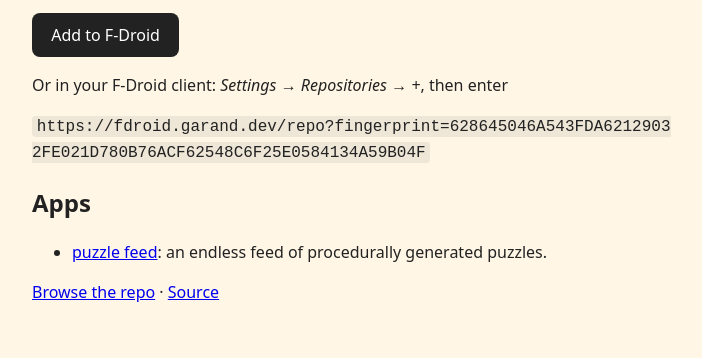
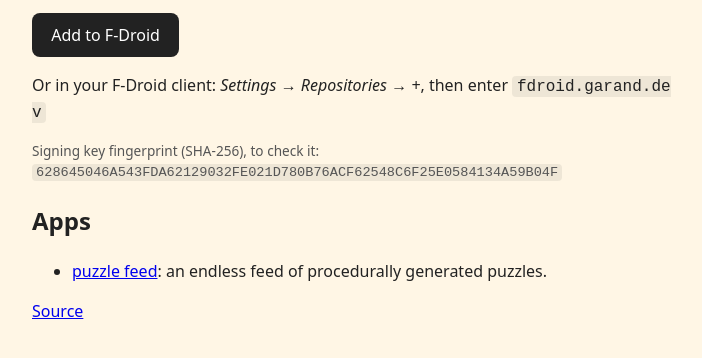
Before and after one commit to AntonyGarand/fdroid, a plain HTML site: page site/index.html in a window 1280 px wide. Shown: the part 144-502 px from the top of the page, without its empty margins (288-990 px from the left). Drawn offline with Linux system fonts and the light colour scheme.

Commit message:
Serve the repo from the site root: add just fdroid.garand.dev

```diff
--- a/site/index.html
+++ b/site/index.html
@@ -7,19 +7,20 @@
     <style>
       body { font: 16px/1.5 system-ui, sans-serif; max-width: 40rem; margin: 3rem auto; padding: 0 1rem; color: #222; background: #fff6e5; }
       code { word-break: break-all; background: #0001; padding: 0.1em 0.3em; border-radius: 4px; }
+      p.small { font-size: 0.85em; color: #555; }
       a.button { display: inline-block; padding: 0.6em 1.2em; background: #222; color: #fff; border-radius: 8px; text-decoration: none; }
     </style>
   </head>
   <body>
     <h1>garand.dev F-Droid repo</h1>
     <p>Apps by Antony Garand, for F-Droid, Droid-ify, Neo Store and other F-Droid clients.</p>
-    <p><a class="button" href="fdroidrepos://fdroid.garand.dev/repo?fingerprint=628645046A543FDA62129032FE021D780B76ACF62548C6F25E0584134A59B04F">Add to F-Droid</a></p>
-    <p>Or in your F-Droid client: <em>Settings → Repositories → +</em>, then enter</p>
-    <p><code>https://fdroid.garand.dev/repo?fingerprint=628645046A543FDA62129032FE021D780B76ACF62548C6F25E0584134A59B04F</code></p>
+    <p><a class="button" href="fdroidrepos://fdroid.garand.dev?fingerprint=628645046A543FDA62129032FE021D780B76ACF62548C6F25E0584134A59B04F">Add to F-Droid</a></p>
+    <p>Or in your F-Droid client: <em>Settings → Repositories → +</em>, then enter <code>fdroid.garand.dev</code></p>
+    <p class="small">Signing key fingerprint (SHA-256), to check it:<br /><code>628645046A543FDA62129032FE021D780B76ACF62548C6F25E0584134A59B04F</code></p>
     <h2>Apps</h2>
     <ul>
       <li><a href="https://puzzle.garand.dev">puzzle feed</a>: an endless feed of procedurally generated puzzles.</li>
     </ul>
-    <p><a href="repo/">Browse the repo</a> · <a href="https://github.com/AntonyGarand/fdroid">Source</a></p>
+    <p><a href="https://github.com/AntonyGarand/fdroid">Source</a></p>
   </body>
 </html>
```
Also changed, not shown: 3 other files.
